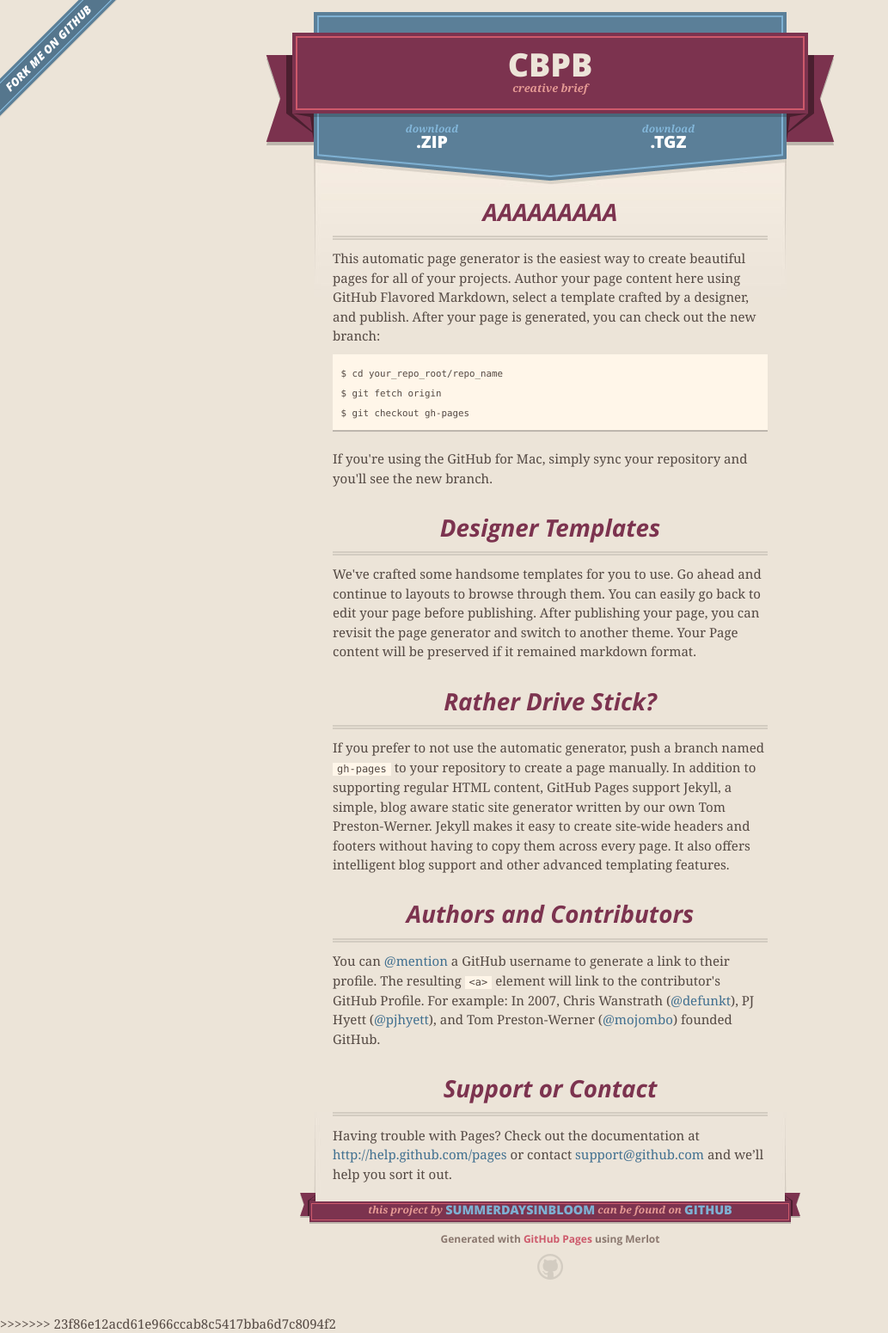
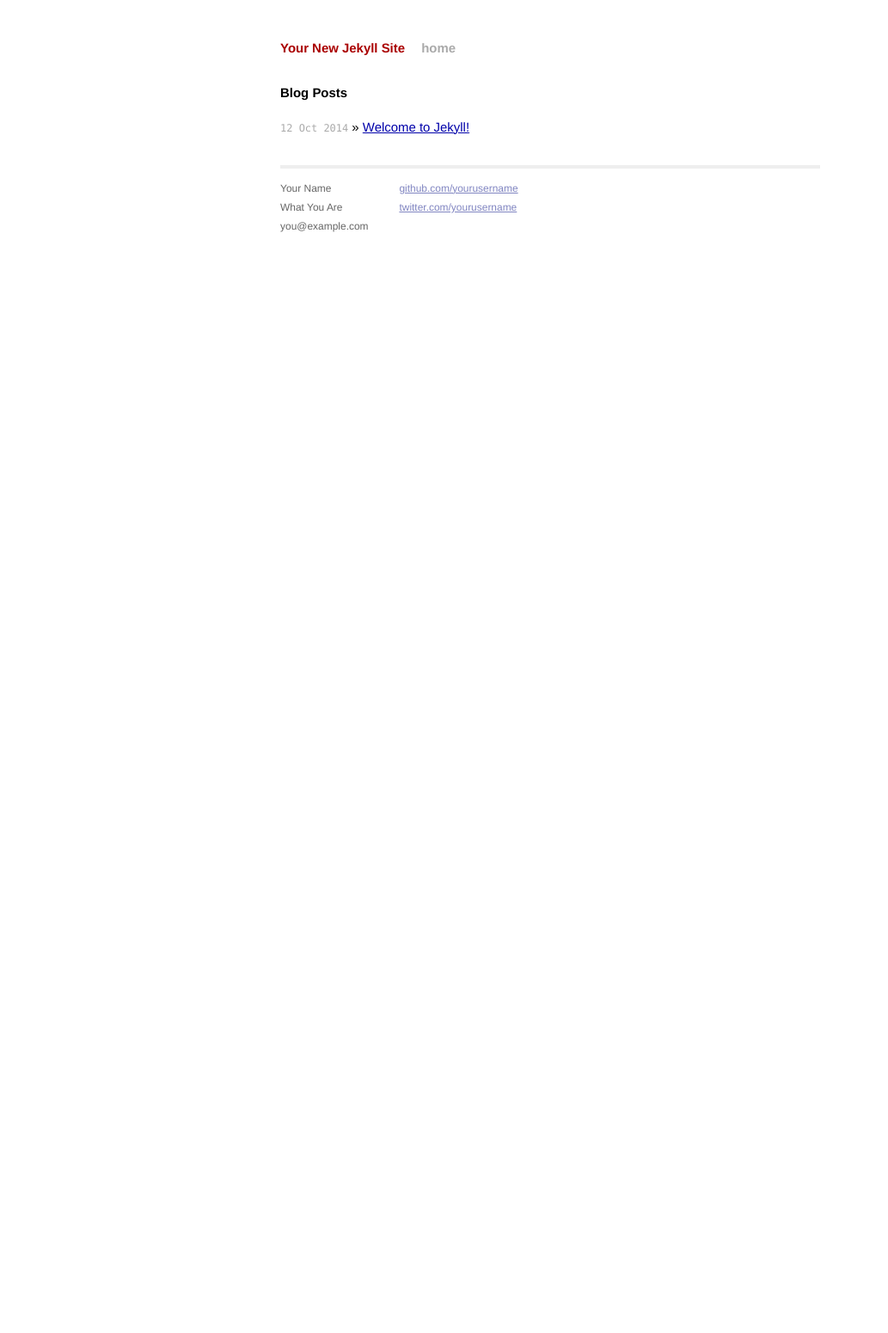
Before and after one commit to summerdaysinbloom/cbpb, a Jekyll site: the page built from index.html, in a window 1280 px wide. Shown: the whole page at 86% size, without its empty margins (0-1033 px from the left). Built offline with Jekyll 4.4.1, drawn with Linux system fonts in a browser that asks for light colours; nearby versions of some CDN libraries; Markdown is read by kramdown in place of the engine named in the settings; after the commit the page ends 945 px from its top, so only the background shows below that.

Commit message:
updated index

```diff
--- a/index.html
+++ b/index.html
@@ -1,99 +1,13 @@
-<!DOCTYPE html>
-<html>
-  <head>
-    <meta charset='utf-8'>
-    <meta http-equiv="X-UA-Compatible" content="chrome=1">
-    <meta name="viewport" content="width=640">
+---
+layout: default
+title: Your New Jekyll Site
+---
 
-    <link rel="stylesheet" href="stylesheets/core.css" media="screen">
-    <link rel="stylesheet" href="stylesheets/mobile.css" media="handheld, only screen and (max-device-width:640px)">
-    <link rel="stylesheet" href="stylesheets/pygment_trac.css">
-
-    <script type="text/javascript" src="javascripts/modernizr.js"></script>
-    <script type="text/javascript" src="https://ajax.googleapis.com/ajax/libs/jquery/1.7.1/jquery.min.js"></script>
-    <script type="text/javascript" src="javascripts/headsmart.min.js"></script>
-    <script type="text/javascript">
-      $(document).ready(function () {
-        $('#main_content').headsmart()
-      })
-    </script>
-    <title>Cbpb by summerdaysinbloom</title>
-  </head>
-
-  <body>
-    <a id="forkme_banner" href="https://github.com/summerdaysinbloom/cbpb">View on GitHub</a>
-    <div class="shell">
-
-      <header>
-        <span class="ribbon-outer">
-          <span class="ribbon-inner">
-            <h1>Cbpb</h1>
-            <h2>creative brief</h2>
-          </span>
-          <span class="left-tail"></span>
-          <span class="right-tail"></span>
-        </span>
-      </header>
-
-      <section id="downloads">
-        <span class="inner">
-          <a href="https://github.com/summerdaysinbloom/cbpb/zipball/master" class="zip"><em>download</em> .ZIP</a><a href="https://github.com/summerdaysinbloom/cbpb/tarball/master" class="tgz"><em>download</em> .TGZ</a>
-        </span>
-      </section>
-
-
-      <span class="banner-fix"></span>
-
-
-      <section id="main_content">
-        <h3>
-<a name="aaaaaaaaa" class="anchor" href="#aaaaaaaaa"><span class="octicon octicon-link"></span></a>AAAAAAAAA</h3>
-
-<p>This automatic page generator is the easiest way to create beautiful pages for all of your projects. Author your page content here using GitHub Flavored Markdown, select a template crafted by a designer, and publish. After your page is generated, you can check out the new branch:</p>
-
-<pre><code>$ cd your_repo_root/repo_name
-$ git fetch origin
-$ git checkout gh-pages
-</code></pre>
-
-<p>If you're using the GitHub for Mac, simply sync your repository and you'll see the new branch.</p>
-
-<h3>
-<a name="designer-templates" class="anchor" href="#designer-templates"><span class="octicon octicon-link"></span></a>Designer Templates</h3>
-
-<p>We've crafted some handsome templates for you to use. Go ahead and continue to layouts to browse through them. You can easily go back to edit your page before publishing. After publishing your page, you can revisit the page generator and switch to another theme. Your Page content will be preserved if it remained markdown format.</p>
-
-<h3>
-<a name="rather-drive-stick" class="anchor" href="#rather-drive-stick"><span class="octicon octicon-link"></span></a>Rather Drive Stick?</h3>
-
-<p>If you prefer to not use the automatic generator, push a branch named <code>gh-pages</code> to your repository to create a page manually. In addition to supporting regular HTML content, GitHub Pages support Jekyll, a simple, blog aware static site generator written by our own Tom Preston-Werner. Jekyll makes it easy to create site-wide headers and footers without having to copy them across every page. It also offers intelligent blog support and other advanced templating features.</p>
-
-<h3>
-<a name="authors-and-contributors" class="anchor" href="#authors-and-contributors"><span class="octicon octicon-link"></span></a>Authors and Contributors</h3>
-
-<p>You can <a href="https://github.com/blog/821" class="user-mention">@mention</a> a GitHub username to generate a link to their profile. The resulting <code>&lt;a&gt;</code> element will link to the contributor's GitHub Profile. For example: In 2007, Chris Wanstrath (<a href="https://github.com/defunkt" class="user-mention">@defunkt</a>), PJ Hyett (<a href="https://github.com/pjhyett" class="user-mention">@pjhyett</a>), and Tom Preston-Werner (<a href="https://github.com/mojombo" class="user-mention">@mojombo</a>) founded GitHub.</p>
-
-<h3>
-<a name="support-or-contact" class="anchor" href="#support-or-contact"><span class="octicon octicon-link"></span></a>Support or Contact</h3>
-
-<p>Having trouble with Pages? Check out the documentation at <a href="http://help.github.com/pages">http://help.github.com/pages</a> or contact <a href="mailto:support@github.com">support@github.com</a> and we’ll help you sort it out.</p>
-      </section>
-
-      <footer>
-        <span class="ribbon-outer">
-          <span class="ribbon-inner">
-            <p>this project by <a href="https://github.com/summerdaysinbloom">summerdaysinbloom</a> can be found on <a href="https://github.com/summerdaysinbloom/cbpb">GitHub</a></p>
-          </span>
-          <span class="left-tail"></span>
-          <span class="right-tail"></span>
-        </span>
-        <p>Generated with <a href="http://pages.github.com">GitHub Pages</a> using Merlot</p>
-        <span class="octocat"></span>
-      </footer>
-
-    </div>
-
-
-  </body>
-</html>
->>>>>>> 23f86e12acd61e966ccab8c5417bba6d7c8094f2
+<div id="home">
+  <h1>Blog Posts</h1>
+  <ul class="posts">
+    {% for post in site.posts %}
+      <li><span>{{ post.date | date_to_string }}</span> &raquo; <a href="{{ post.url }}">{{ post.title }}</a></li>
+    {% endfor %}
+  </ul>
+</div>
```
